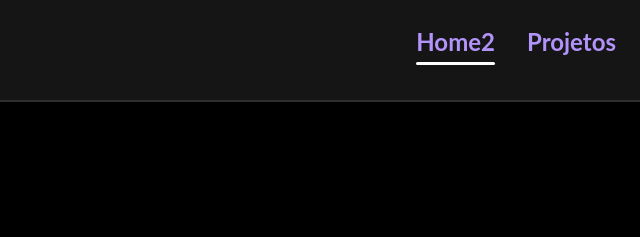
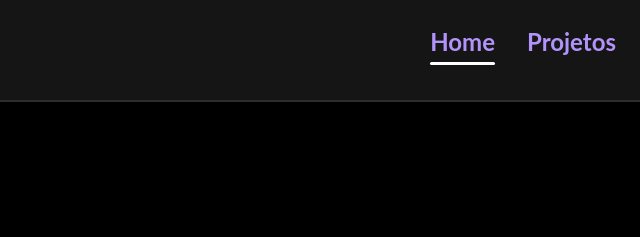
Before and after one commit to MateusSanchesRodriguez/Portfolio, a plain HTML site: page index.html in a window 1280 px wide. Shown: the top 237 px of the page, 640-1280 px from the left. Drawn offline with nearby package versions, Linux system fonts and the light colour scheme; some packages are replaced by stand-ins of ours; a script that the page names is missing.

Commit message:
Update index.html

```diff
--- a/index.html
+++ b/index.html
@@ -50,7 +50,7 @@
           <nav>
             <ul class="navLinks">
               <div class="navItem">
-                <li><a href="#home">Home2</a></li>
+                <li><a href="#home">Home</a></li>
                 <div class="active-nav"></div>
               </div>
               <div class="navItem">
```
